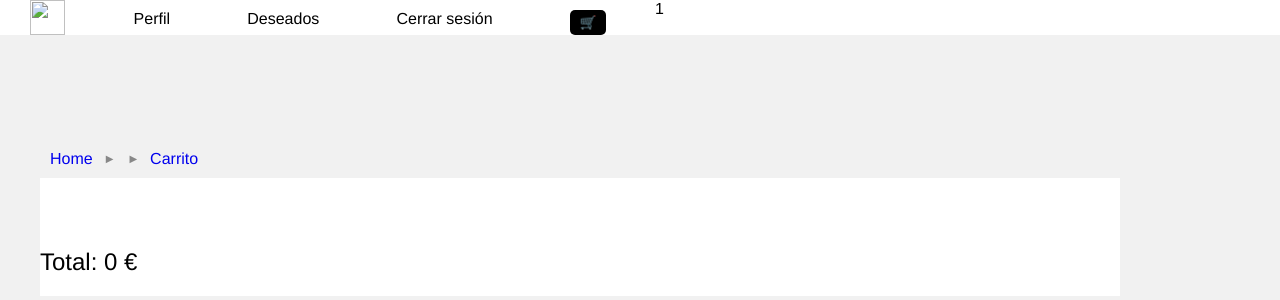
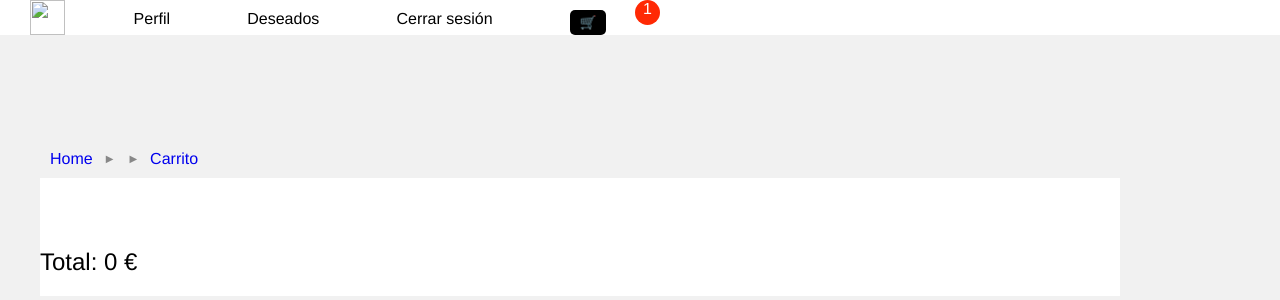
Before and after one commit to fvameric/php_login, a PHP site: page /crud_carrito/pagina_carrito.php in a window 1280 px wide. Shown: the top 300 px of the page. Run offline with PHP 8.4, Linux system fonts and the light colour scheme; the visitor is signed in with stand-in values (Sample User, id 1); data comes from the database, SQL or seed files in the repository; data that the repository does not hold is empty.

Commit message:
Cambio css carrito

```diff
--- a/styles.css
+++ b/styles.css
@@ -894,10 +894,14 @@ input:not(:checked)~#collapse-menu {
 
 /* carro */
 
-.dot {
+.contadorCarrito {
+    position: absolute;
+    left: 635px;
     height: 25px;
     width: 25px;
-    background-color: rgb(226, 226, 226);
+    background-color: rgb(255, 41, 4);
+    color: #FFF;
     border-radius: 50%;
     display: inline-block;
+    text-align: center;
 }
```
